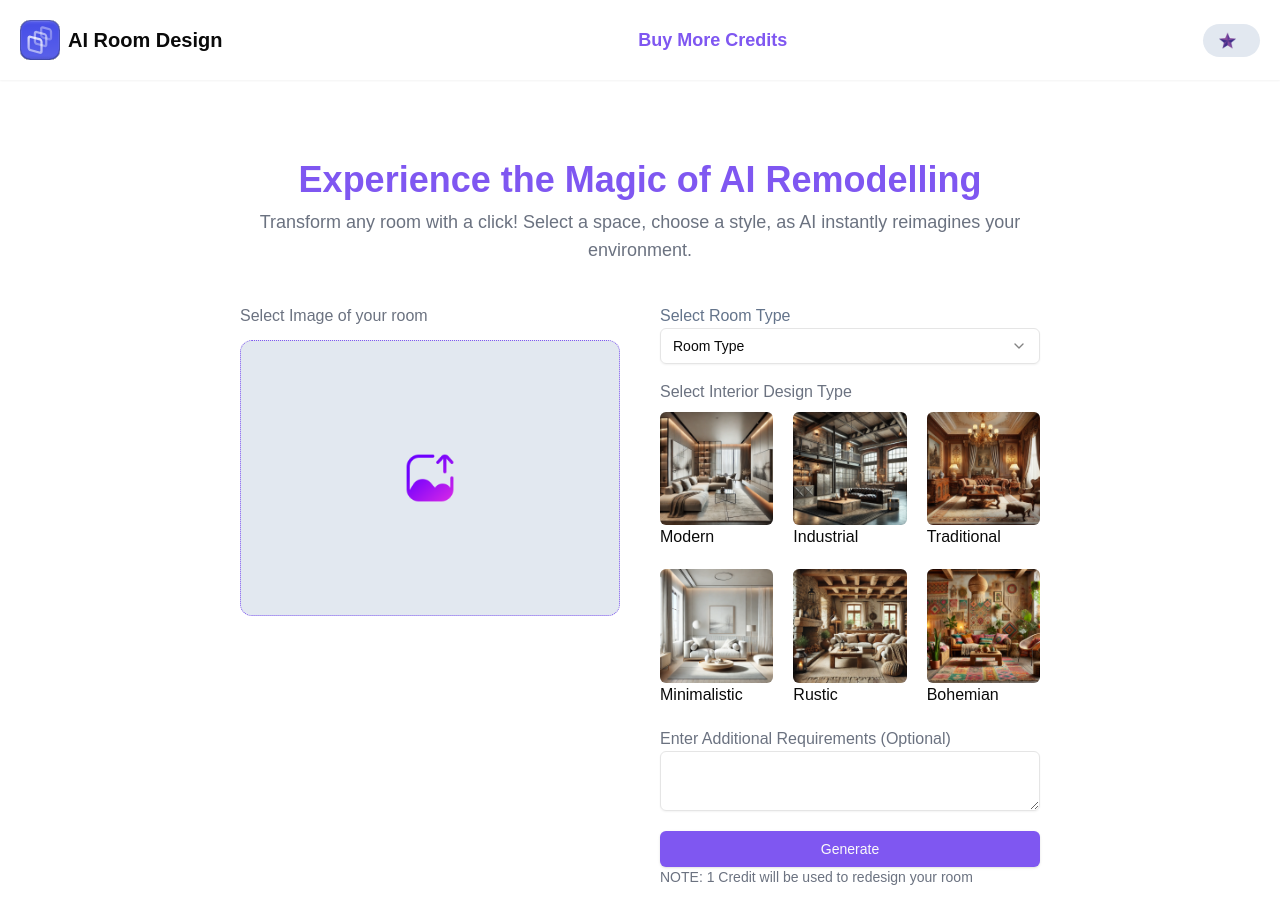
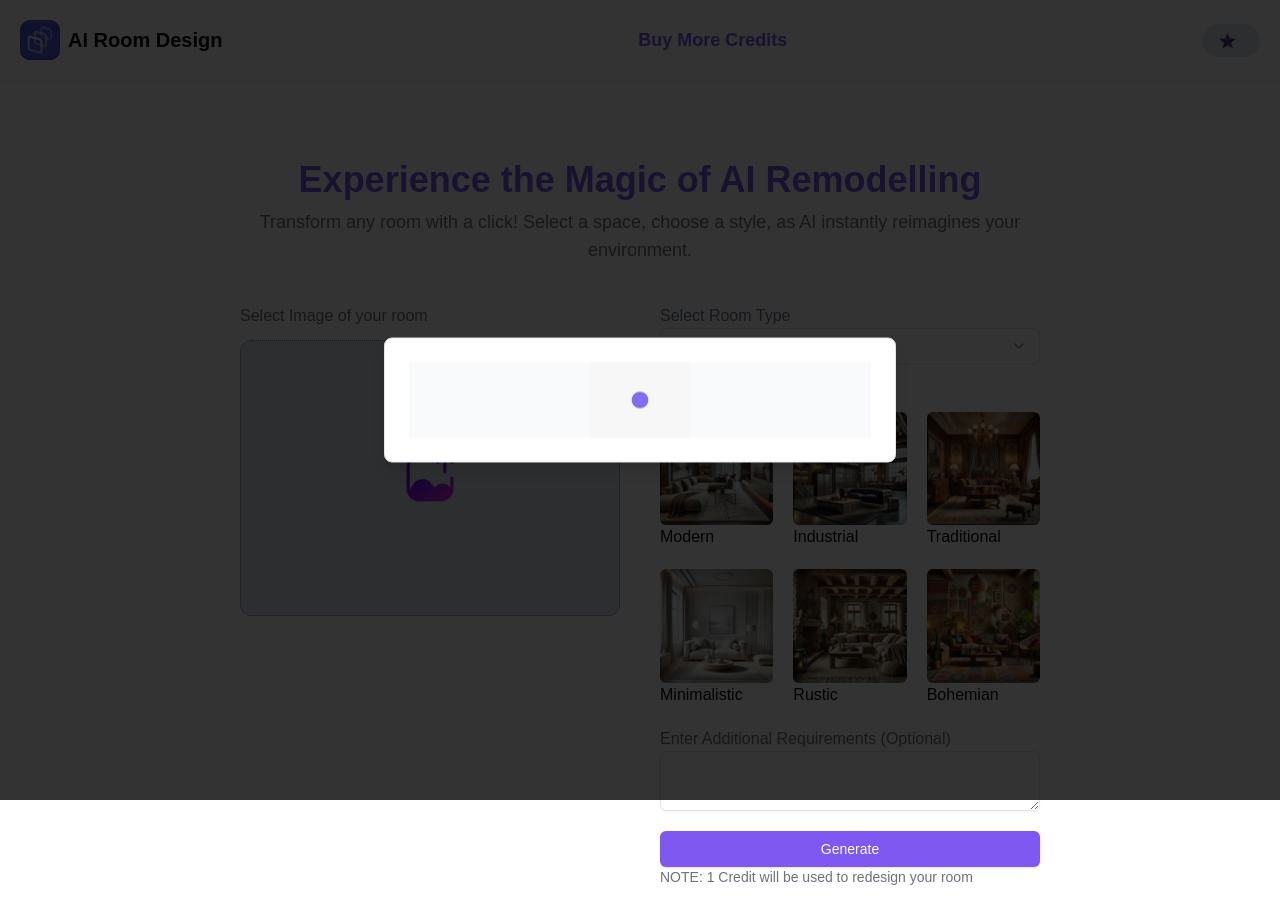
Before and after one commit to Aizal15Chopra/custom-room-redesign, a Next.js app: page /dashboard/create-new in a window 1280 px wide. Shown: the top 924 px of the page. Built offline with nearby package versions, Linux system fonts and the light colour scheme; no server answers.

Commit message:
Enhance CustomLoading component with improved styling and loading prop integration

```diff
--- a/app/dashboard/create-new/_components/CustomLoading.jsx
+++ b/app/dashboard/create-new/_components/CustomLoading.jsx
@@ -10,19 +10,20 @@ import {
     AlertDialogTitle,
     AlertDialogTrigger,
   } from "@/components/ui/alert-dialog"
+import Image from 'next/image'
 
 
 function CustomLoading({loading}) {
   return (
-    <AlertDialog open = {loading}>
-  <AlertDialogContent>
-    <div className="bg-white flex flex-col items-center my-10 justify-center">
-        <Image src = {'./loading.gif'} alt = 'loading'
-        width = {100} height = {100}/>
-    </div>
-
-  </AlertDialogContent>
-</AlertDialog>
+    <AlertDialog open={loading} className = 'bg-gray-50'>
+        <AlertDialogContent>
+            <div className="bg-gray-50 flex flex-col items-center">
+                <Image src = {'/loading.gif'} alt = 'loading'
+                width={100}
+                height={100}/>
+            </div>
+        </AlertDialogContent>
+    </AlertDialog>
 
   )
 }
--- a/app/dashboard/create-new/page.jsx
+++ b/app/dashboard/create-new/page.jsx
@@ -76,7 +76,7 @@ function CreateNew() {
         </div>
 
        </div>
-       <CustomLoading />
+       <CustomLoading loading={true}/>
     </div>
   )
 }
```
